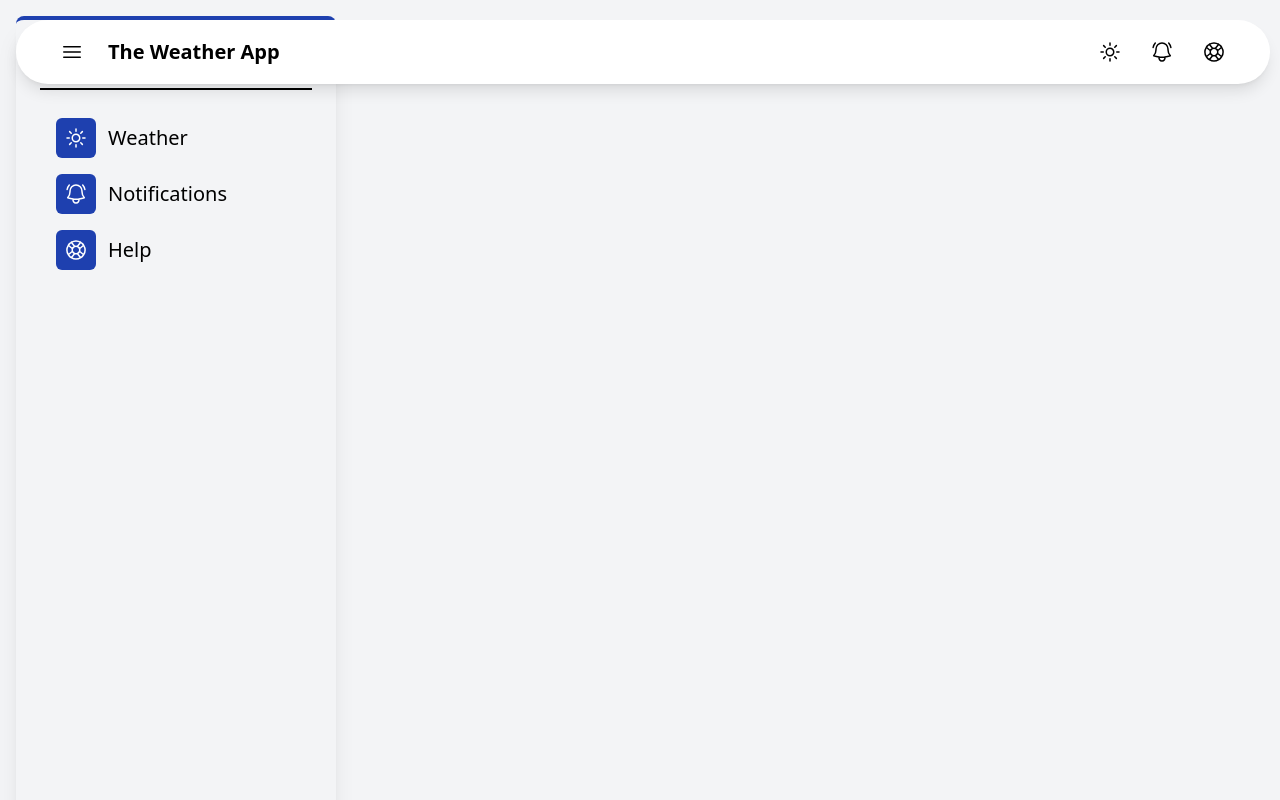
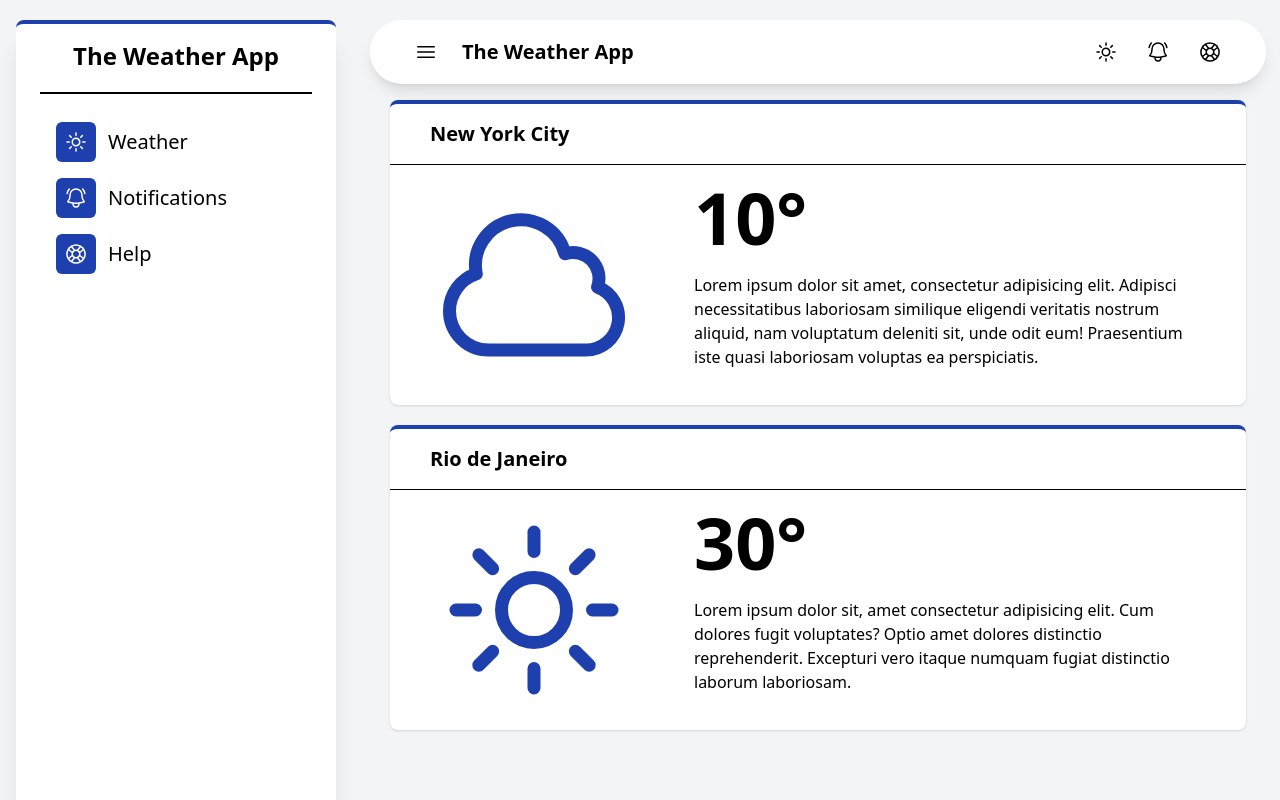
Before and after one commit to aasoto/practica-git, a Vue app: page / in a window 1280 px wide. Both pictures are taken after a click on the element 72 px from the left and 52 px from the top of the page. Shown: the top 800 px of the page. Built offline with nearby package versions, Linux system fonts and the light colour scheme.

Commit message:
feat: acomplamento de los componentes

```diff
--- a/src/App.vue
+++ b/src/App.vue
@@ -1,11 +1,19 @@
 <script setup>
+  import { ref } from "vue";
+
   import ContentApp from "./components/ContentApp.vue";
   import NavbarLight from "./components/NavbarLight.vue";
   import SidebarLight from "./components/SidebarLight.vue";
+
+  const showSidebar = ref(false);
+
+  const switchSidebar = () => {
+    showSidebar.value = !showSidebar.value;
+  }
 </script>
 
 <template>
-  <NavbarLight/>
-  <SidebarLight/>
-  <ContentApp/>
+  <SidebarLight :class="showSidebar ? 'block' : 'hidden'"/>
+  <NavbarLight :showSidebar="showSidebar" @switchSidebar="switchSidebar"/>
+  <ContentApp :showSidebar="showSidebar"/>
 </template>
--- a/src/components/ContentApp.vue
+++ b/src/components/ContentApp.vue
@@ -1,8 +1,9 @@
 <script setup>
+defineProps(['showSidebar']);
 </script>
 
 <template>
-  <section class="p-5 flex flex-col gap-5">
+  <section :class="`${ showSidebar ? 'ml-[370px] w-[70vw]' : 'w-full' } mt-20 p-5 flex flex-col gap-5`">
     <div class="bg-white shadow rounded-lg border-t-4 border-blue-800 w-full">
       <div class="px-10 py-4 border-b border-black">
         <h2 class="text-xl font-bold">New York City</h2>
--- a/src/components/NavbarLight.vue
+++ b/src/components/NavbarLight.vue
@@ -1,11 +1,15 @@
 <script setup>
+defineProps(['showSidebar']);
+
+const emit = defineEmits(['switchSidebar']);
+
 </script>
 
 <template>
-  <nav class="z-20 fixed top-5 w-[98vw] bg-white mx-4 px-10 py-4 rounded-full shadow-lg">
+  <nav :class="`${ showSidebar ? 'ml-[370px] w-[70vw]' : 'w-[97vw]' } z-20 fixed top-5 bg-white mx-4 px-10 py-4 rounded-full shadow-lg`">
     <div class="grid grid-cols-3 gap-5">
       <div class="col-span-2 flex justify-start items-center gap-5">
-        <div class="p-1 bg-transparent hover:bg-gray-100 rounded-md cursor-pointer transition duration-200">
+        <div @click="emit('switchSidebar')" class="p-1 bg-transparent hover:bg-gray-100 rounded-md cursor-pointer transition duration-200">
           <svg class="w-6 h-6" xmlns="http://www.w3.org/2000/svg" fill="none" viewBox="0 0 24 24" stroke-width="1.5" stroke="currentColor">
             <path stroke-linecap="round" stroke-linejoin="round" d="M3.75 6.75h16.5M3.75 12h16.5m-16.5 5.25h16.5" />
           </svg>
--- a/src/components/SidebarLight.vue
+++ b/src/components/SidebarLight.vue
@@ -1,7 +1,7 @@
 <script setup>
 </script>
 <template>
-  <aside class="w-80 h-screen m-4 py-4 px-6 rounded-lg shadow-xl border-t-4 border-blue-800">
+  <aside class="w-1/4 z-20 fixed top-5 h-screen bg-white mx-4 mb-4 py-4 px-6 rounded-lg shadow-xl border-t-4 border-blue-800">
     <div class="flex flex-col gap-5">
       <h1 class="text-2xl font-bold text-center">The Weather App</h1>
       <hr class="border border-black">
```
